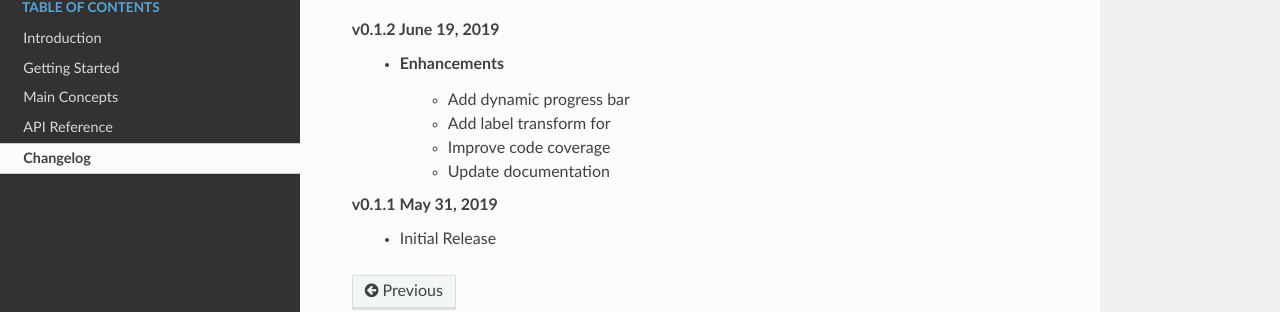
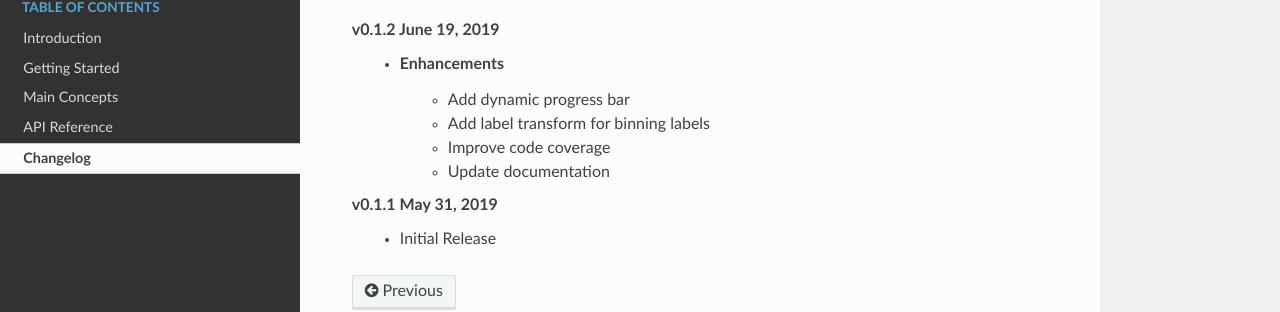
Before and after one commit to alteryx/compose, a Sphinx documentation site: the page built from docs/source/changelog.rst, in a window 1280 px wide. Shown: the part 139-451 px from the top of the page. Built offline with Sphinx 7.4.7 and the Read the Docs theme 2.0.0, drawn with Linux system fonts in a browser that asks for light colours.

Commit message:
update changelog

```diff
--- a/docs/source/changelog.rst
+++ b/docs/source/changelog.rst
@@ -4,7 +4,7 @@ Changelog
 **v0.1.2** June 19, 2019
     * Enhancements
         * Add dynamic progress bar
-        * Add label transform for
+        * Add label transform for binning labels
         * Improve code coverage
         * Update documentation
 
```
